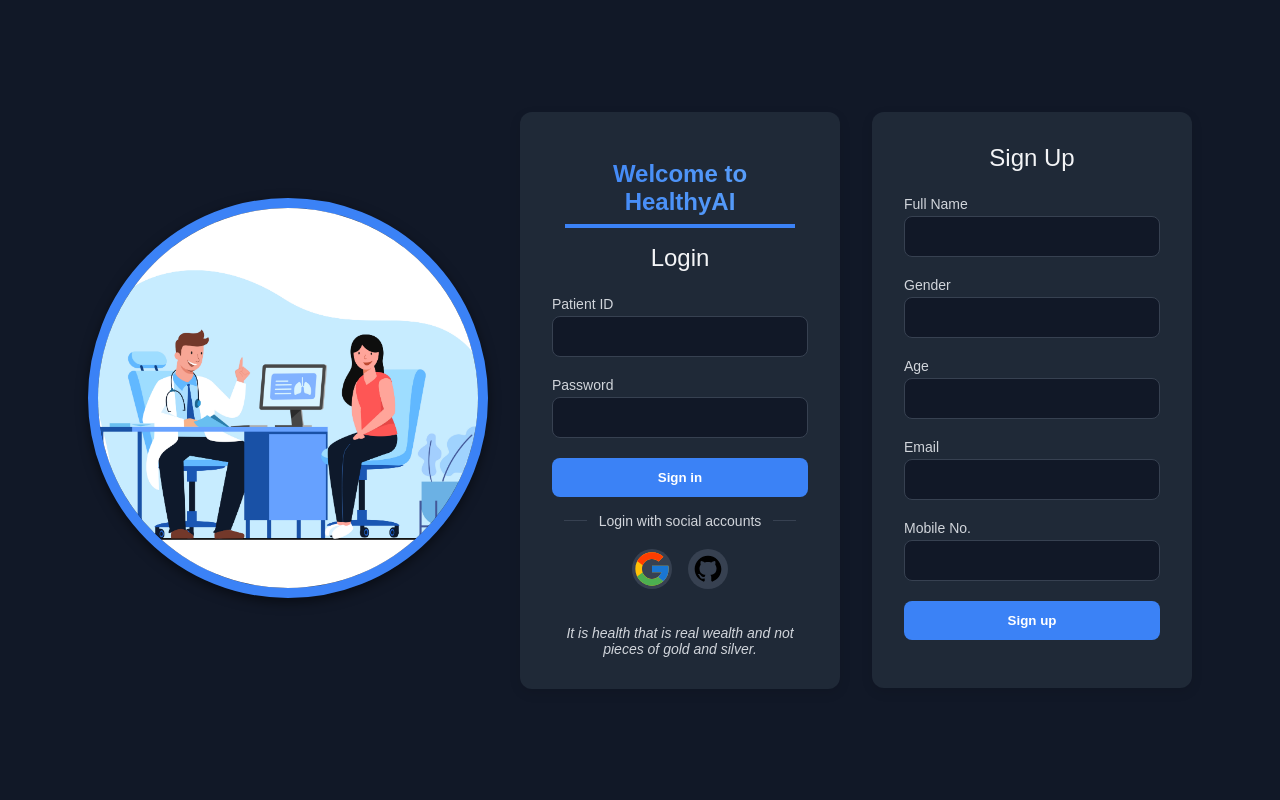
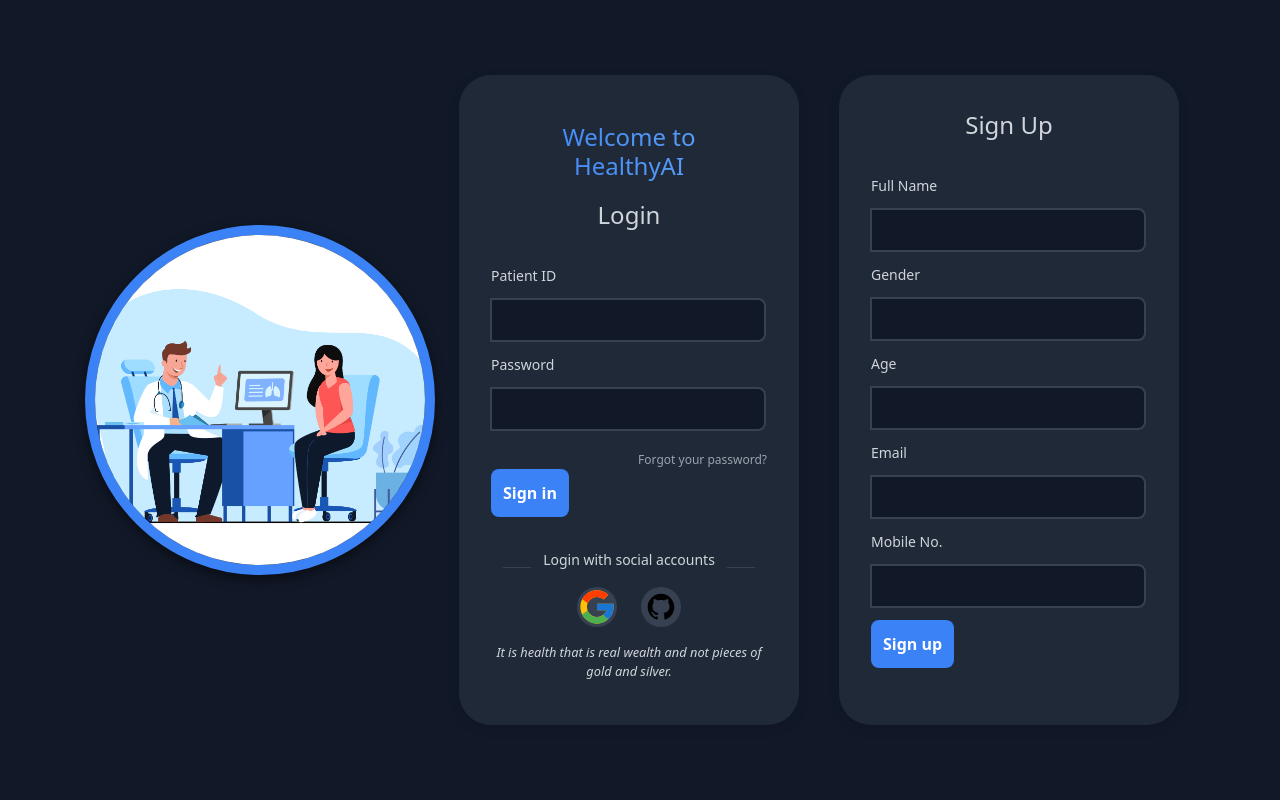
Before and after one commit to MRaahul-04/AI-Healthcare, a Flask app: page / in a window 1280 px wide. Run offline with Flask 3, Linux system fonts and the light colour scheme.

Commit message:
Initial commit

```diff
--- a/app.py
+++ b/app.py
@@ -1,9 +1,14 @@
 # app.py
 
-from flask import Flask, render_template, request, redirect, url_for
+from flask import Flask, render_template, request, redirect, url_for, session, jsonify
 import random
+from datetime import datetime
+from mongodb import db, save_user_to_database, get_user_by_patient_id_and_password
 
 app = Flask(__name__)
+
+# Set a secret key to enable session functionality
+app.secret_key = 'test'  # Replace with a random, secure key
 
 # Mock user database (replace with actual database implementation)
 users = {}  # Dictionary to store user data
@@ -32,49 +37,114 @@
     return render_template("index.html", quote=quote)
 
 
-@app.route("/signup", methods=["POST"])
-def signup():
-    global patient_id_counter  # Access global counter
-    full_name = request.form.get("full_name")
-    gender = request.form.get("gender")
-    age = request.form.get("age")
-    email = request.form.get("email")
-    mobile_no = request.form.get("mobile_no")
+def create_patient_id():
+    # Access the users collection from MongoDB
+    users_collection = db['users']
 
-    # Create a new user with auto-generated Patient ID and set password as mobile number
-    if full_name and gender and age and email and mobile_no:
-        patient_id = str(patient_id_counter)
-        users[patient_id] = {
-            "full_name": full_name,
-            "gender": gender,
-            "age": age,
-            "email": email,
-            "mobile_no": mobile_no,
-            "password": mobile_no  # Set password as mobile number
-        }
-        patient_id_counter += 1  # Increment the Patient ID counter
-        return redirect(url_for("dashboard"))
+    # Find the maximum current patient_id and start from 100
+    last_user = users_collection.find_one({}, sort=[("patient_id", -1)])  # Get the last user sorted by patient_id
+
+    if last_user and 'patient_id' in last_user:
+        # Increment the last patient_id by 1
+        new_patient_id = int(last_user['patient_id']) + 1
     else:
-        return render_template("index.html", signup_error="Error in signup details", quote=random.choice(medical_quotes))
+        # If no users exist, start from 100
+        new_patient_id = 100
+
+    return str(new_patient_id)
 
 
-@app.get("/dashboard")
+@app.route('/signup', methods=['POST'])
+def signup():
+    full_name = request.form.get('full_name')
+    gender = request.form.get('gender')
+    age = request.form.get('age')
+    email = request.form.get('email')
+    mobile_number = request.form.get('mobile_number')
+
+    patient_id = create_patient_id()  # Generate a patient ID
+    password = mobile_number  # Set password to mobile number for now
+
+    # Save user to database
+    save_user_to_database(full_name, gender, age, email, mobile_number, password, patient_id)
+
+    # Return JSON response for modal popup
+    return jsonify({
+        'message': f'Patient ID: {patient_id} created. Please sign in to proceed.'
+    })
+
+
+@app.route('/login', methods=['POST'])
+def login():
+    patient_id = request.form.get('patient_id')
+    password = request.form.get('password')
+
+    # Retrieve user from database
+    user = get_user_by_patient_id_and_password(patient_id, password)
+
+    if user:
+        return jsonify({'message': 'Login successful'})
+    else:
+        return jsonify({'message': 'Invalid credentials'}), 401
+
+
+@app.route('/book_appointment', methods=['POST'])
+def book_appointment():
+    user_id = session.get('user_id')
+    appointment_data = {
+        'user_id': user_id,
+        'date': request.form['date'],
+        'time': request.form['time'],
+        'doctor': request.form['doctor'],
+        'status': 'Pending'
+    }
+
+    # Insert into MongoDB
+    db.appointments.insert_one(appointment_data)
+
+    return redirect(url_for('appointments'))
+
+def log_chat(user_id, message, response):
+    log_data = {
+        'user_id': user_id,
+        'message': message,
+        'response': response,
+        'timestamp': datetime.now()
+    }
+
+    db.chat_logs.insert_one(log_data)
+
+
+@app.route("/dashboard")
 def dashboard():
-    return "<h1>Welcome to the Dashboard</h1>"
+    if 'user' in session:
+        user = session['user']
+        return render_template("dashboard.html", user=user)
+    else:
+        # If user isn't logged in, redirect to log in
+        return redirect(url_for('login'))  # Redirect to log in if no user is logged in
+
+@app.route("/forgot-password", methods=["GET", "POST"])
+def forgot_password():
+    if request.method == "POST":
+        # Logic for sending password reset (via email or phone)
+        email_or_phone = request.form.get("email_or_phone")
+        return redirect(url_for("password_reset_confirmation"))
+    return render_template("forgot_password.html")
+
+@app.get("/password-reset-confirmation")
+def password_reset_confirmation():
+    return render_template("password_reset.html")
 
 
 # Placeholder routes for social login
-@app.route("/login/google")
+@app.get("/login/google")
 def login_google():
-    return "<h1>Login via Google</h1>"
+    return render_template("google.html")
 
-@app.route("/login/github")
+@app.get("/login/github")
 def login_github():
-    return "<h1>Login via GitHub</h1>"
-
-@app.route("/login/twitter")
-def login_twitter():
-    return "<h1>Login via X (Twitter)</h1>"
+    return render_template("github.html")
 
 
 if __name__ == "__main__":
--- a/static/style.css
+++ b/static/style.css
@@ -24,38 +24,45 @@
   justify-content: center;
   align-items: center;
   min-height: 100vh;
-  gap: 2rem;  /* Space between image, login, and signup forms */
+  gap: 0.5rem;  /* Space between image, login, and signup forms */
   background-color: #111827;  /* Dark background */
+  flex-wrap: wrap;  /* Ensure wrapping on smaller screens */
+  padding: 2rem;  /* Added padding around the container */
 }
 
 /* Circle Image Section */
 .image-section img {
-  width: 400px;
-  height: 400px;
+  width: 350px;
+  height: 350px;
   border-radius: 50%;  /* Makes the image circular */
   object-fit: cover;  /* Ensures the image fits the circle without distortion */
   border: 10px solid #3B82F6;  /* Add a cool border matching the interface */
   box-shadow: 0 4px 12px rgba(0, 0, 0, 0.5);  /* Optional: Add some shadow for depth */
 }
 
+/* For older browsers */
+@supports not (object-fit: cover) {
+  .image-section img {
+    width: 100%;
+    height: auto; /* Fallback for unsupported browsers */
+  }
+}
+
 /* Form Section */
 .form-section {
   flex: 1;  /* Allows login and signup forms to be responsive */
+  padding: 1rem;  /* Increased padding inside the form sections */
 }
 
 /* Form Container */
 .form-container {
-  width: 320px;
+  width: 340px;
+  height: 650px;
   padding: 2rem;
-  border-radius: 0.75rem;
+  border-radius: 2rem;
   background-color: #1F2937;  /* Slightly lighter background */
   box-shadow: 0 4px 12px rgba(0, 0, 0, 0.1);
-}
-
-.title {
-  text-align: center;
-  font-size: 1.5rem;
-  margin-bottom: 1.5rem;
+  -webkit-backface-visibility: hidden;  /* Fix flickering issue in some browsers */
 }
 
 /* Welcome Text Styling with Gradient */
@@ -67,54 +74,38 @@
   background: linear-gradient(to right, #3B82F6, #60A5FA);  /* Gradient from dark blue to light blue */
   -webkit-background-clip: text;  /* For Safari */
   -webkit-text-fill-color: transparent;  /* Hide the original color */
+  background-clip: text;  /* Add this for Firefox */
 }
 
-/* Lines above and below the welcome text */
-.welcome-text::before{}
-.welcome-text::after {
-  content: "";  /* Empty content for the line */
-  display: block;  /* Make it block-level to stack */
-  width: 90%;  /* Width of the lines */
-  height: 4px;  /* Height of the lines */
-  background-color: #3B82F6;  /* Line color */
-  margin: 0 auto;  /* Center the lines */
+/* Fallback for browsers that don't support background-clip */
+@supports not (-webkit-background-clip: text) {
+  .welcome-text {
+    color: #3B82F6; /* Fallback solid color */
+  }
 }
 
-.welcome-text::after {
-  margin-top: 0.5rem;  /* Space below the welcome text */
+.title {
+  text-align: center;
+  font-size: 1.5rem;
+  margin-bottom: 2rem;
+  color: #D1D5DB
 }
 
-/* Error Message */
-.error-message {
-  color: #F87171; /* Red color for error */
-  text-align: center;
-  margin-bottom: 1rem;
-  font-weight: bold;
-}
-
-/* Form Styling */
-.form {
-  display: flex;
-  flex-direction: column;
-}
-
-.input-group {
-  margin-bottom: 1.25rem;
-}
-
+/* Input Groups */
 .input-group label {
   font-size: 0.875rem;
-  margin-bottom: 0.25rem;
+  margin-bottom: 0.75rem;
   display: block;
   color: #D1D5DB;
 }
 
 .input-group input {
   width: 100%;
-  padding: 0.75rem;
+  padding: 0.5rem;
   border-radius: 0.5rem;
-  border: 1px solid #374151;
+  border: 2px solid #374151;
   background-color: #111827;
+  margin-bottom: 0.75rem;
   color: #F3F4F6;
 }
 
@@ -139,7 +130,8 @@
   text-decoration: underline;
 }
 
-/* Submit Button */
+
+/* Sign In/Sign Up Button */
 .sign {
   background-color: #3B82F6;  /* Primary Blue */
   color: #FFFFFF;
@@ -148,7 +140,8 @@
   border: none;
   font-weight: bold;
   cursor: pointer;
-  margin-bottom: 1rem;
+  margin-bottom: 2rem;
+  transition: background-color 0.3s ease;
 }
 
 .sign:hover {
@@ -160,7 +153,7 @@
   display: flex;
   align-items: center;
   justify-content: center;
-  margin-bottom: 1.25rem;
+  margin-bottom: 0.1rem;
   font-size: 0.875rem;
   color: #D1D5DB;
 }
@@ -172,77 +165,40 @@
   margin: 0 0.75rem;
 }
 
+/* Social Icons */
 .social-icons {
   display: flex;
   justify-content: center;
-  margin-bottom: 1.25rem;
+  margin-bottom: 0.1rem;  /* Increased space below social login buttons */
 }
 
 .icon {
   display: inline-flex;
   align-items: center;
   justify-content: center;
-  width: 40px;
+  width: 40px;  /* Increased icon size */
   height: 40px;
   border-radius: 50%;
   background-color: #374151;
-  margin: 0 0.5rem;
+  margin: 0 0.75rem;  /* Increased space between icons */
   cursor: pointer;
-  color: #F3F4F6; /* Ensure the icon color is visible */
-  transition: background-color 0.3s ease;
+  color: #F3F4F6;
 }
 
 .icon:hover {
   background-color: #4B5563;
 }
 
-.icon svg {
-  width: 20px;
-  height: 20px;
-  fill: currentColor;
-}
-
-/* Sign-up Prompt */
-.signup {
-  text-align: center;
-  font-size: 0.875rem;
-  color: #9CA3AF;
-}
-
-.signup a {
-  color: #3B82F6;
-  text-decoration: none;
-}
-
-.signup a:hover {
-  text-decoration: underline;
-}
-
-/* Additional styles for the signup form */
-.signup-form-container {
-  width: 320px;
-  padding: 2rem;
-  border-radius: 0.75rem;
-  background-color: #1F2937;  /* Slightly lighter background */
-  box-shadow: 0 4px 12px rgba(0, 0, 0, 0.1);
-}
-
 /* Quote styling */
 .quote {
   text-align: center;
   font-style: italic;
-  margin-top: 1rem;  /* Space between social buttons and quote */
-  color: #D1D5DB; /* Lighter color for the quote */
-  font-size: 0.875rem;  /* Font size adjustment to match UI */
+  margin-top: 1rem;  /* Increased space above the quote */
+  color: #D1D5DB;
+  font-size: 0.8rem;  /* Slightly larger font size */
 }
 
-/* Ensures both login and signup form have consistent styles */
-.signup-form .input-group,
-.signup-form .sign {
-  margin-bottom: 1.25rem;
-}
-
-/* Adjustments for responsive behavior */
+/* Responsive Design */
 @media (max-width: 768px) {
   .container {
     flex-direction: column;  /* Stack elements on smaller screens */
--- a/templates/index.html
+++ b/templates/index.html
@@ -1,4 +1,26 @@
 {#index.html#}
+
+{#<!DOCTYPE html>#}
+{#<html lang="en">#}
+{#<head>#}
+{#    <meta charset="UTF-8">#}
+{#    <meta name="viewport" content="width=device-width, initial-scale=1.0">#}
+{#    <title>Login & Signup</title>#}
+{#    <link rel="stylesheet" href="{{ url_for('static', filename='style.css') }}">#}
+{#    <link rel="stylesheet" href="https://cdn.jsdelivr.net/npm/bootstrap@5.3.0-alpha1/dist/css/bootstrap.min.css">#}
+{#    <style>#}
+{#        /* Custom styles for the modal position */#}
+{#        .modal {#}
+{#            position: fixed; /* Change to fixed to stay in view when scrolling */#}
+{#            top: 20px; /* Distance from the top */#}
+{#            left: 50%; /* Center horizontally */#}
+{#            transform: translateX(-50%); /* Adjust for centering */#}
+{#            z-index: 1050; /* Ensure it appears above other content */#}
+{#            display: none; /* Hide initially */#}
+{#        }#}
+{#    </style>#}
+{#</head>#}
+{#<body>#}
 
 <!DOCTYPE html>
 <html lang="en">
@@ -7,6 +29,17 @@
     <meta name="viewport" content="width=device-width, initial-scale=1.0">
     <title>Login & Signup</title>
     <link rel="stylesheet" href="{{ url_for('static', filename='style.css') }}">
+    <link rel="stylesheet" href="https://cdn.jsdelivr.net/npm/bootstrap@5.3.0-alpha1/dist/css/bootstrap.min.css">
+    <style>
+        /* Custom styles for the modal position */
+        .modal {
+            position: fixed; /* Fixed position to the viewport */
+            top: 20px; /* Distance from the top */
+            left: 50%; /* Center horizontally */
+            transform: translateX(-50%); /* Adjust for centering */
+            z-index: 1050; /* Ensure it appears above other content */
+        }
+    </style>
 </head>
 <body>
 <div class="container">
@@ -29,6 +62,12 @@
                     <label for="password">Password</label>
                     <input type="password" name="password" id="password" required>
                 </div>
+
+                <!-- Forgot password link -->
+                <div class="forgot">
+                <a href="/forgot-password">Forgot your password?</a>
+                </div>
+
                 {% if error %}
                 <p class="error-message">{{ error }}</p>
                 {% endif %}
@@ -86,5 +125,50 @@
         </div>
     </div>
 </div>
+
+<!-- Signup Confirmation Modal -->
+<div class="modal fade" id="signupModal" tabindex="-1" aria-labelledby="signupModalLabel" aria-hidden="true">
+    <div class="modal-dialog">
+        <div class="modal-content">
+            <div class="modal-header">
+                <h5 class="modal-title" id="signupModalLabel">Signup Successful</h5>
+                <button type="button" class="btn-close" data-bs-dismiss="modal" aria-label="Close"></button>
+            </div>
+            <div class="modal-body" id="signupMessage">
+                <!-- Message will be populated by JavaScript -->
+            </div>
+            <div class="modal-footer">
+                <button type="button" class="btn btn-primary" data-bs-dismiss="modal">OK</button>
+            </div>
+        </div>
+    </div>
+</div>
+
+<script src="https://cdn.jsdelivr.net/npm/bootstrap@5.3.0-alpha1/dist/js/bootstrap.bundle.min.js"></script>
+<script>
+    document.querySelector('form[action="/signup"]').addEventListener('submit', function(event) {
+        event.preventDefault(); // Prevent the default form submission
+
+        const formData = new FormData(this); // Get form data
+
+        // Send the form data to the server
+        fetch('/signup', {
+            method: 'POST',
+            body: formData
+        })
+        .then(response => response.json()) // Parse JSON response
+        .then(data => {
+            // Populate the modal with the message
+            document.getElementById('signupMessage').textContent = data.message;
+
+            // Show the modal
+            const signupModal = new bootstrap.Modal(document.getElementById('signupModal'));
+            signupModal.show();
+        })
+        .catch(error => {
+            console.error('Error during signup:', error); // Handle errors
+        });
+    });
+</script>
 </body>
 </html>
```
Also changed, not shown: templates/test.html (added, +81 -0 lines). Lines whose indentation alone changed are shown as unchanged.
